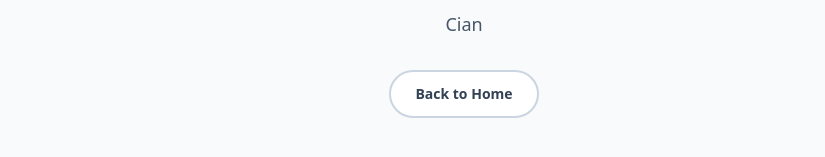
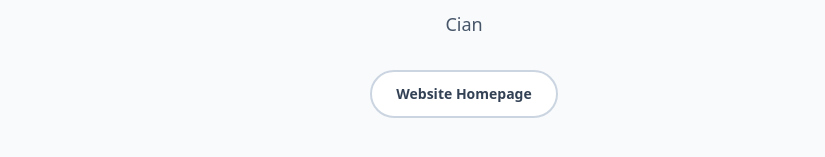
Before and after one commit to McGovs/arnold-the-analyst-frontend-v2-markdown, a React (Vite) app: page /thank-you in a window 1280 px wide. Shown: the part 299-456 px from the top of the page, without its empty margins (176-1001 px from the left). Built offline with nearby package versions, Linux system fonts and the light colour scheme.

Commit message:
Update ThankYou.tsx

```diff
--- a/src/pages/ThankYou.tsx
+++ b/src/pages/ThankYou.tsx
@@ -42,7 +42,7 @@ export default function ThankYou() {
             onClick={() => navigate('/')}
             className="inline-flex items-center justify-center bg-white text-slate-700 px-6 py-3 rounded-full text-sm font-bold border-2 border-slate-300 hover:border-slate-400 hover:bg-slate-50"
           >
-            Back to Home
+            Website Homepage
           </button>
         </div>
       </main>
```
